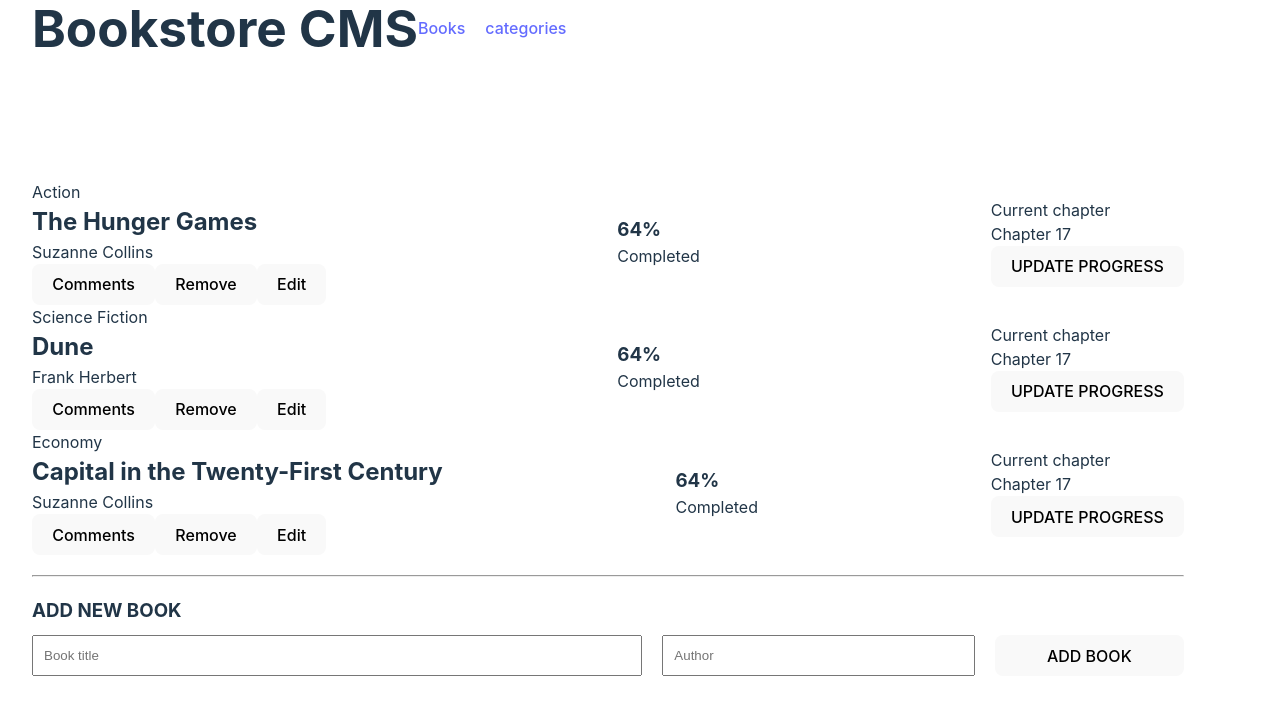
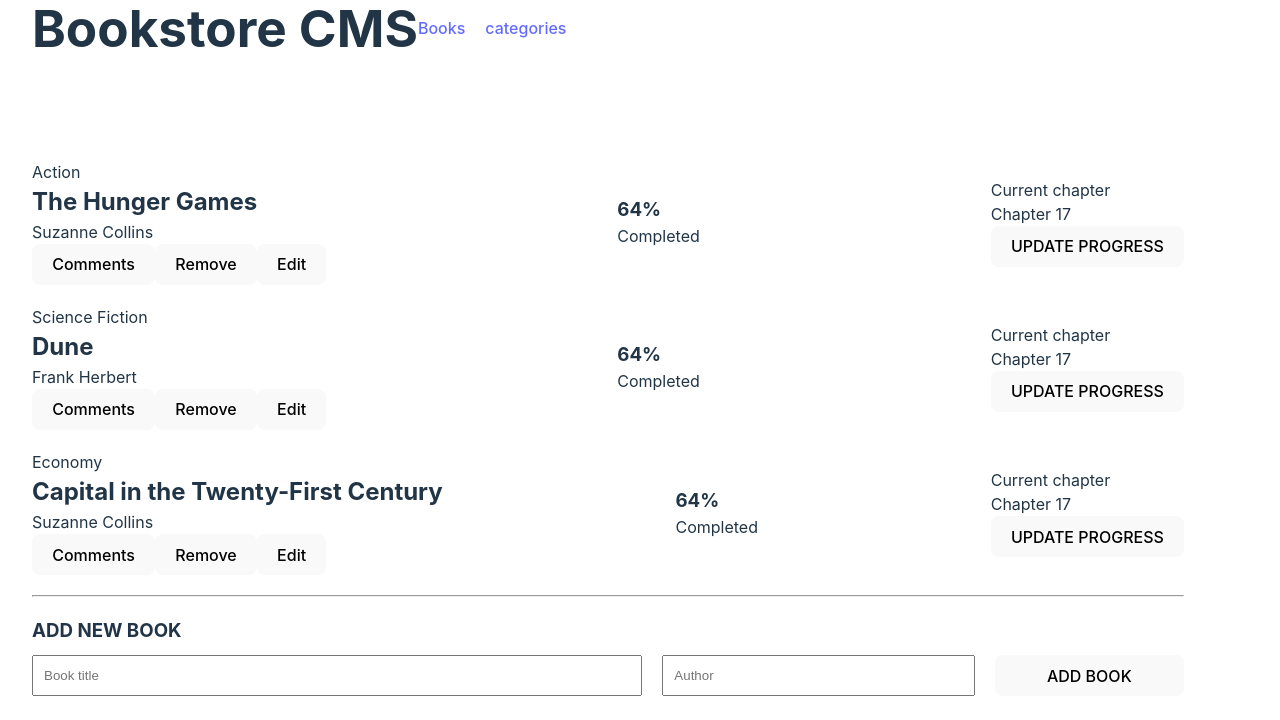
Before and after one commit to Luffytaro22/Bookstore, a React (Vite) app: page / in a window 1280 px wide. Shown: the top 720 px of the page. Built offline with nearby package versions, Linux system fonts and the light colour scheme.

Commit message:
Implement styles

```diff
--- a/src/components/renderBooks.jsx
+++ b/src/components/renderBooks.jsx
@@ -1,4 +1,5 @@
 import Books from './Books';
+import styles from '../styles/renderBooks.module.css';
 
 export default function RenderBooks() {
   const books = [
@@ -20,7 +21,7 @@ export default function RenderBooks() {
   ];
 
   return (
-    <div className="books">
+    <div className={styles.books}>
       {books.map((book) => (
         <Books key={book.title} gender={book.gender} title={book.title} author={book.author}/>
       ))}
```
